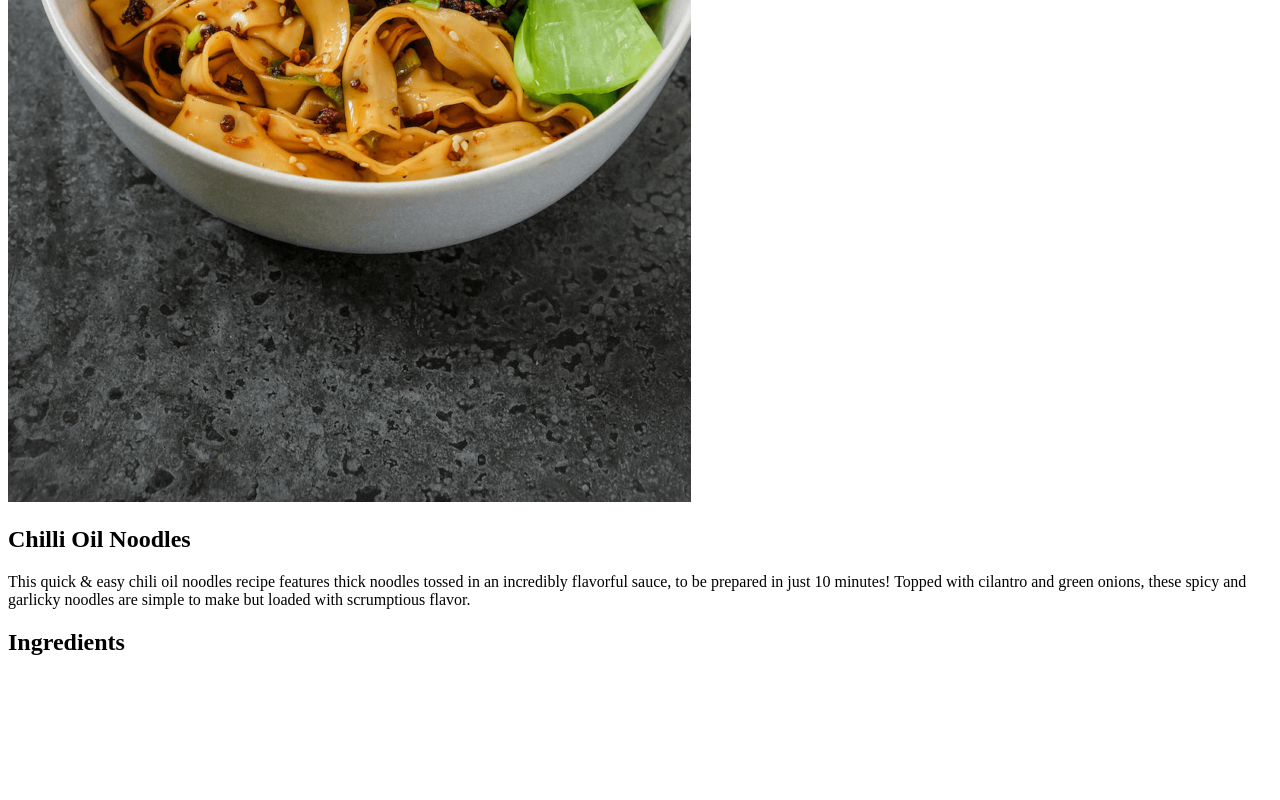
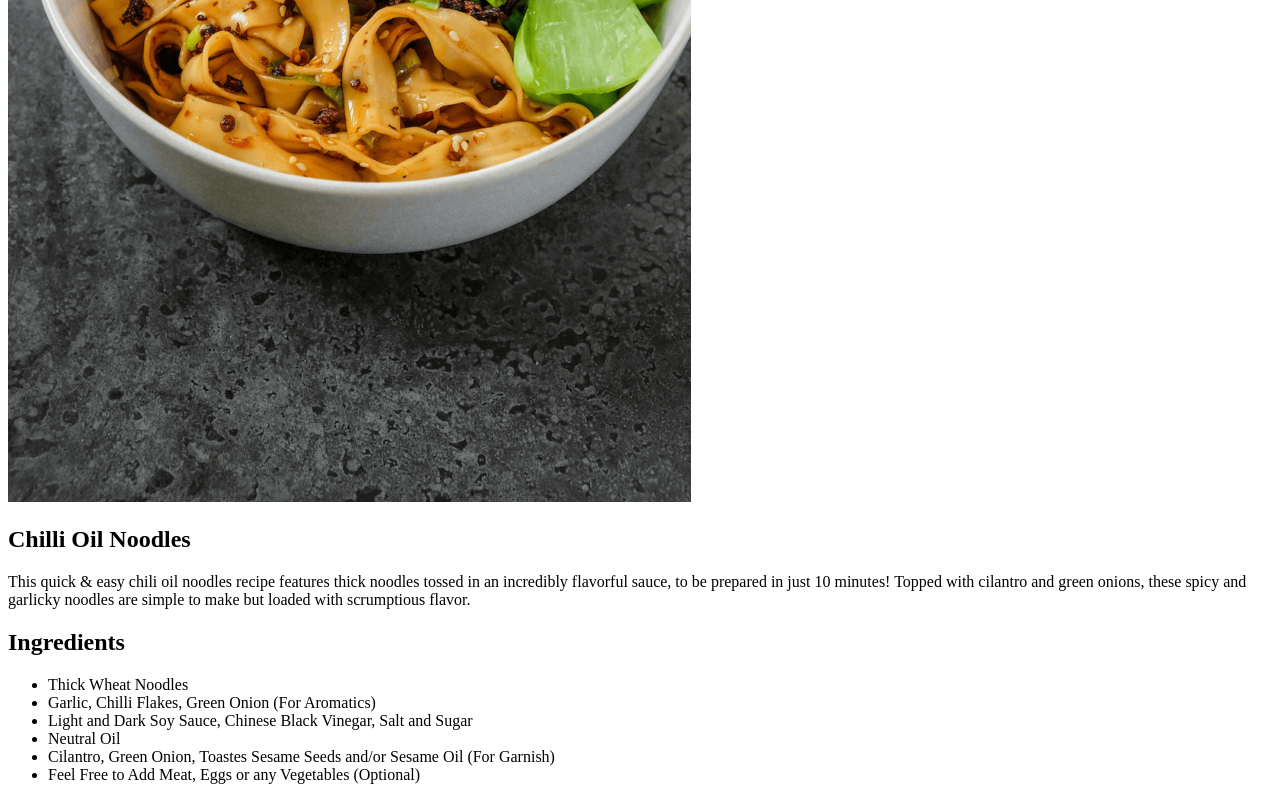
Before and after one commit to DeRohan/odin-recipes, a plain HTML site: page recipes/noodles.html in a window 1280 px wide. Shown: the part 602-1402 px from the top of the page. Before the commit the page ends 1278 px from the top, so only its background shows below. Drawn offline with Linux system fonts and the light colour scheme.

Commit message:
Added Ingredients to Noodles Page

```diff
--- a/recipes/noodles.html
+++ b/recipes/noodles.html
@@ -14,5 +14,13 @@
         This quick & easy chili oil noodles recipe features thick noodles tossed in an incredibly flavorful sauce, to be prepared in just 10 minutes! Topped with cilantro and green onions, these spicy and garlicky noodles are simple to make but loaded with scrumptious flavor.
     </p>
     <h2>Ingredients</h2>
+    <ul>
+        <li>Thick Wheat Noodles</li>
+        <li>Garlic, Chilli Flakes, Green Onion (For Aromatics)</li>
+        <li>Light and Dark Soy Sauce, Chinese Black Vinegar, Salt and Sugar</li>
+        <li>Neutral Oil</li>
+        <li>Cilantro, Green Onion, Toastes Sesame Seeds and/or Sesame Oil (For Garnish)</li>
+        <li>Feel Free to Add Meat, Eggs or any Vegetables (Optional)</li>
+    </ul>
 </body>
 </html>
```
